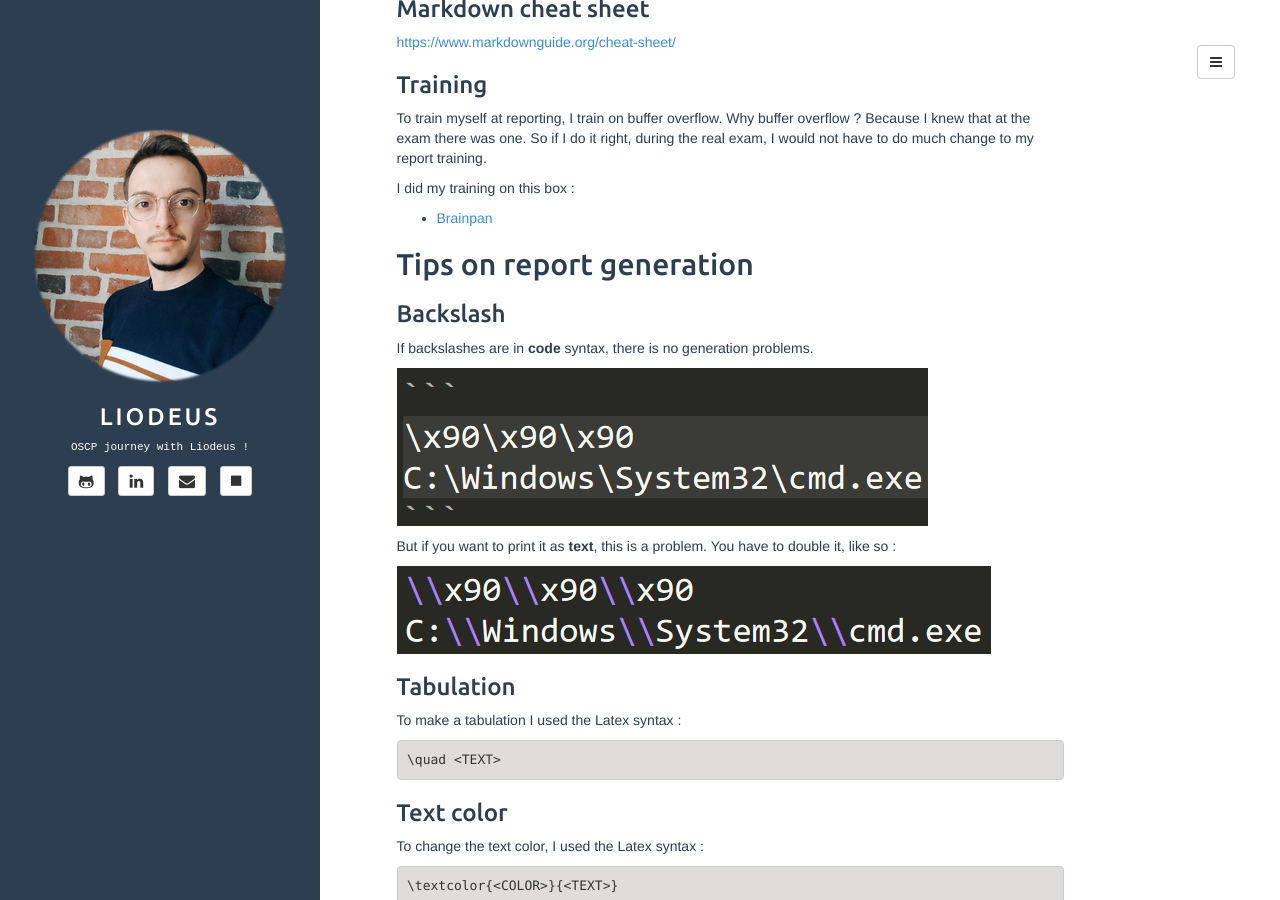
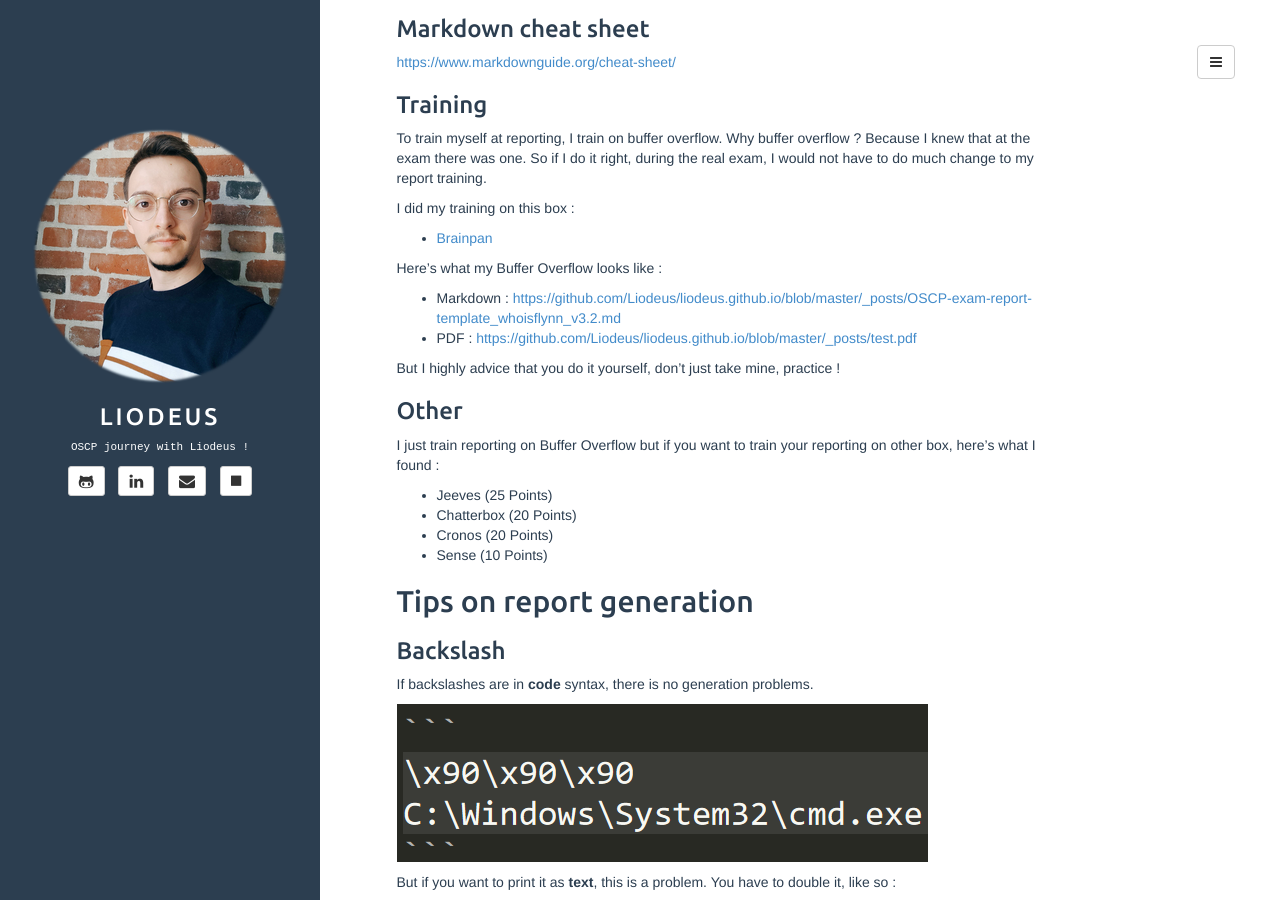
Before and after one commit to Liodeus/liodeus.github.io, a Jekyll site: the page built from _posts/2020-10-19-OSCP-exam-report-training.md, in a window 1280 px wide and 900 px high, scrolled down 3167 px. Built offline with Jekyll 4.4.1, drawn with Linux system fonts in a browser that asks for light colours.

Commit message:
Add files via upload

```diff
--- a/_posts/2020-10-19-OSCP-exam-report-training.md
+++ b/_posts/2020-10-19-OSCP-exam-report-training.md
@@ -21,6 +21,7 @@ description: "OSCP exam report - training"
     - [Markdown editor](#markdown-editor)
     - [Markdown cheat sheet](#markdown-cheat-sheet)
     - [Training](#training)
+    - [Other](#other)
   - [Tips on report generation](#tips-on-report-generation)
     - [Backslash](#backslash)
     - [Tabulation](#tabulation)
@@ -172,6 +173,22 @@ I did my training on this box :
 
 - [Brainpan](https://tryhackme.com/room/brainpan)
 
+Here's what my Buffer Overflow looks like :
+
+- Markdown : [https://github.com/Liodeus/liodeus.github.io/blob/master/_posts/OSCP-exam-report-template_whoisflynn_v3.2.md](https://github.com/Liodeus/liodeus.github.io/blob/master/_posts/OSCP-exam-report-template_whoisflynn_v3.2.md)
+- PDF : [https://github.com/Liodeus/liodeus.github.io/blob/master/_posts/test.pdf](https://github.com/Liodeus/liodeus.github.io/blob/master/_posts/test.pdf)
+
+But I highly advice that you do it yourself, don't just take mine, practice !
+
+### Other
+
+I just train reporting on Buffer Overflow but if you want to train your reporting on other box, here's what I found :
+
+- Jeeves (25 Points)
+- Chatterbox (20 Points)
+- Cronos (20 Points)
+- Sense (10 Points)
+
 ## Tips on report generation
 
 ### Backslash
```
Also changed, not shown: other parts of _posts/2020-10-19-OSCP-exam-report-training.md (+1 -1 lines).
